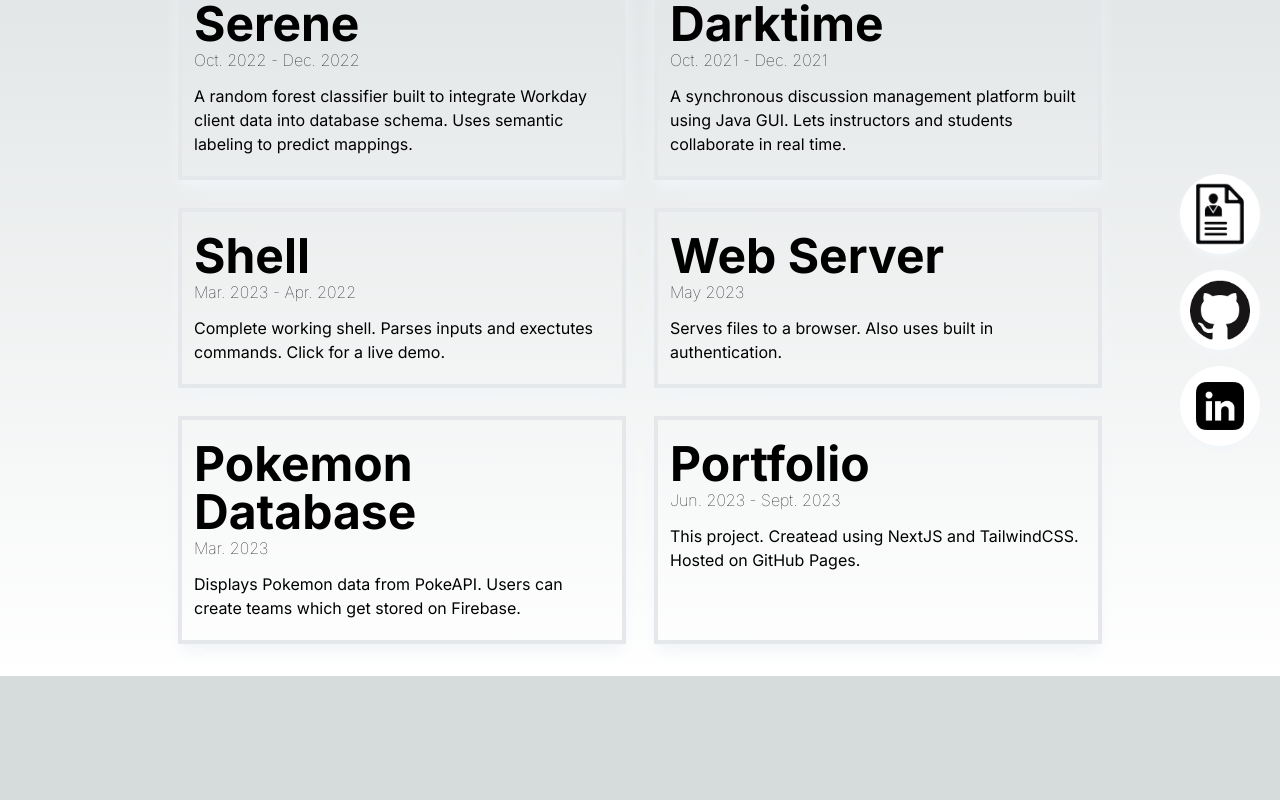
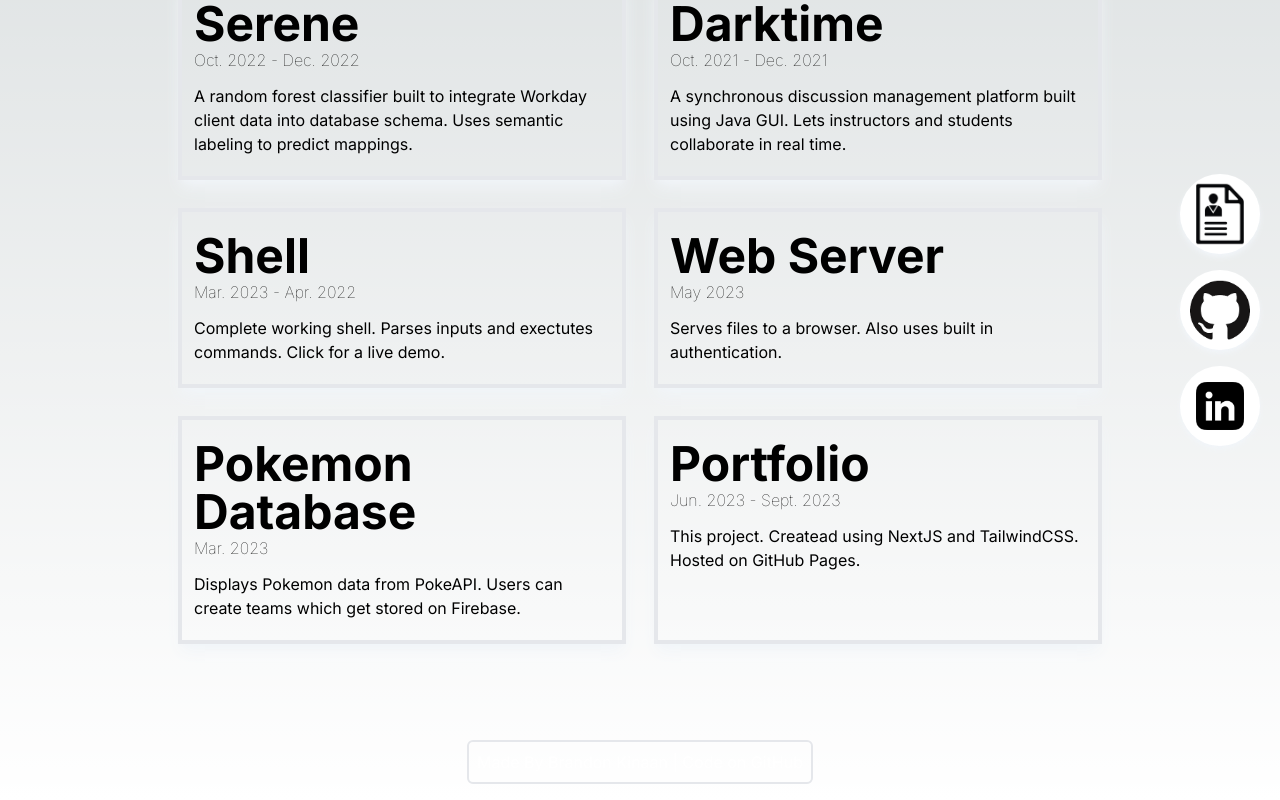
Before and after one commit to bkinaan/bkinaan.github.io, a Next.js app in the folder portfolio/: page / in a window 1280 px wide. Shown: the part 338-1138 px from the top of the page. Before the commit the page ends 1014 px from the top, so only its background shows below. Built offline with nearby package versions, Linux system fonts and the light colour scheme; a web font is replaced by a local one.

Commit message:
added contribution and updated portfolio link

```diff
--- a/portfolio/src/app/components/projects-list.tsx
+++ b/portfolio/src/app/components/projects-list.tsx
@@ -45,7 +45,7 @@ export default function Projects() {
         name: "Portfolio",
         time: "Jun. 2023 - Sept. 2023",
         desc: "This project. Createad using NextJS and TailwindCSS. Hosted on GitHub Pages.",
-        link: "",
+        link: "https://github.com/bkinaan/bkinaan.github.io",
         pos: "br",
     }
 
--- a/portfolio/src/app/page.tsx
+++ b/portfolio/src/app/page.tsx
@@ -16,6 +16,7 @@ export default function Home() {
                 <Projects />
             </div>
             <div className='mb-8'></div>
+            <div className='text-white mt-16 mb-4 p-2 border-2 rounded-md'>Made By Brandon Kinaan | <a className='hover:underline' href='https://github.com/bkinaan/bkinaan.github.io'>Code on GitHub</a></div>
         </main>
     );
 }
```
